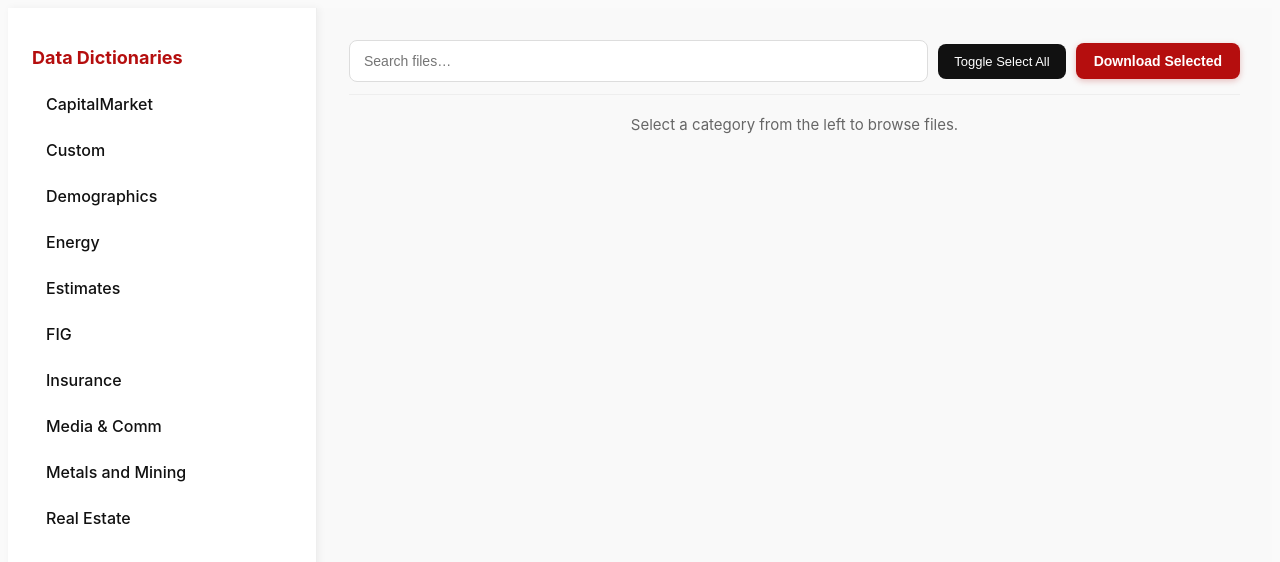
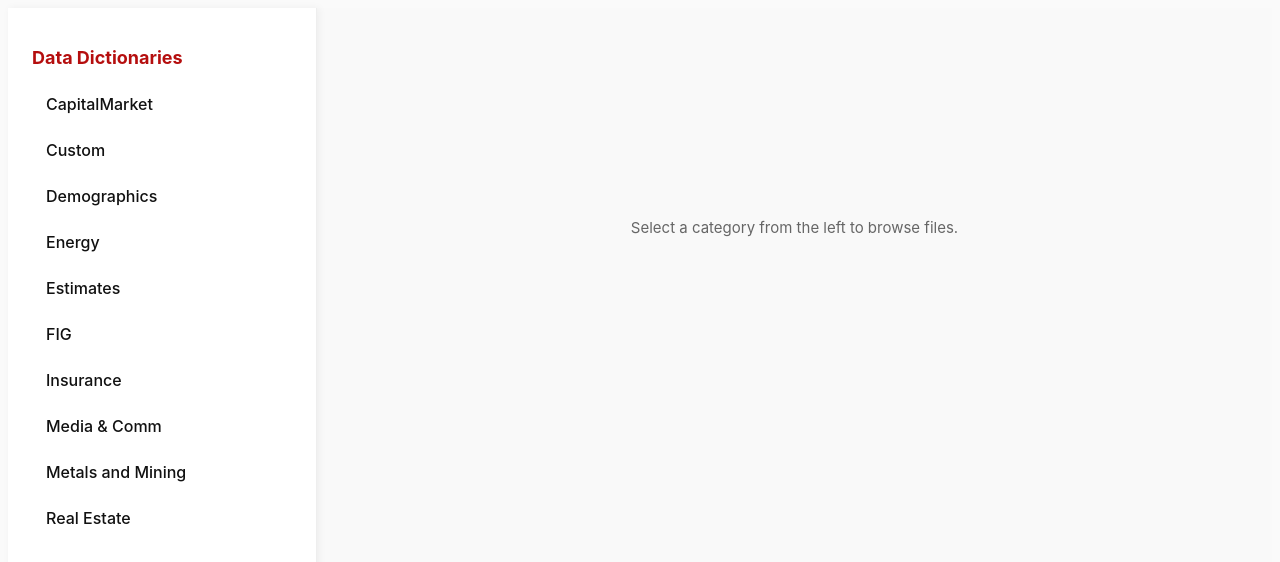
Before and after one commit to AbdurrudbA/snl-data-dictionaries, a Next.js app: page / in a window 1280 px wide. Shown: the top 562 px of the page. Built offline with nearby package versions, Linux system fonts and the light colour scheme.

Commit message:
Update page.tsx

```diff
--- a/app/page.tsx
+++ b/app/page.tsx
@@ -11,7 +11,6 @@ export default function Page() {
   const [activeCategory, setActiveCategory] = useState<string | null>(null);
   const [selected, setSelected] = useState<Record<string, boolean>>({});
   const [busy, setBusy] = useState(false);
-  const [query, setQuery] = useState('');
 
   useEffect(() => {
     fetch('/manifest.json', { cache: 'no-store' })
@@ -22,13 +21,8 @@ export default function Page() {
 
   const filteredFiles = useMemo(() => {
     if (!manifest || !activeCategory) return [];
-    let files = manifest.categories[activeCategory] || [];
-    if (query.trim()) {
-      const q = query.toLowerCase();
-      files = files.filter(f => f.name.toLowerCase().includes(q));
-    }
-    return files;
-  }, [manifest, activeCategory, query]);
+    return manifest.categories[activeCategory] || [];
+  }, [manifest, activeCategory]);
 
   const toggleSelect = (path: string) =>
     setSelected(s => ({ ...s, [path]: !s[path] }));
@@ -77,6 +71,7 @@ export default function Page() {
     );
 
   const categories = Object.keys(manifest.categories);
+  const selectedCount = Object.values(selected).filter(Boolean).length;
 
   return (
     <main
@@ -149,99 +144,43 @@ export default function Page() {
           flexDirection: 'column',
           padding: 32,
           overflowY: 'auto',
+          position: 'relative',
         }}
       >
-        {/* Header */}
-        <header
-          style={{
-            position: 'sticky',
-            top: 0,
-            zIndex: 10,
-            background: '#f9f9f9',
-            paddingBottom: 12,
-            borderBottom: '1px solid #eee',
-            display: 'flex',
-            flexWrap: 'wrap',
-            gap: 10,
-            alignItems: 'center',
-          }}
-        >
-          <input
-            placeholder="Search files…"
-            value={query}
-            onChange={e => setQuery(e.target.value)}
-            style={{
-              flex: 1,
-              minWidth: 200,
-              padding: '12px 14px',
-              border: '1px solid #ddd',
-              borderRadius: 8,
-              fontSize: 14,
-              background: '#fff',
-            }}
-          />
-          <button
-            onClick={selectAllVisible}
-            disabled={!activeCategory || filteredFiles.length === 0}
-            style={{
-              padding: '10px 16px',
-              background: '#111',
-              color: '#fff',
-              border: 'none',
-              borderRadius: 8,
-              fontSize: 13,
-              fontWeight: 500,
-              cursor: 'pointer',
-            }}
-          >
-            Toggle Select All
-          </button>
-          <button
-            onClick={downloadSelected}
-            disabled={busy || !Object.values(selected).some(v => v)}
-            style={{
-              padding: '10px 18px',
-              background: busy ? '#ccc' : '#b50e0e',
-              color: '#fff',
-              border: 'none',
-              borderRadius: 8,
-              fontSize: 14,
-              cursor: busy ? 'not-allowed' : 'pointer',
-              fontWeight: 600,
-              boxShadow: busy
-                ? 'none'
-                : '0 2px 6px rgba(181,14,14,0.25)',
-              transition: 'all 0.2s ease',
-            }}
-          >
-            {busy ? 'Preparing…' : 'Download Selected'}
-          </button>
-        </header>
-
-        <div style={{ marginTop: 20 }}>
         {!activeCategory && (
-            <div style={{ color: '#666', fontSize: 15, textAlign: 'center' }}>
+          <div style={{ color: '#666', fontSize: 15, textAlign: 'center', marginTop: '20%' }}>
             Select a category from the left to browse files.
           </div>
         )}
 
-          {activeCategory && filteredFiles.length === 0 && (
+        {activeCategory && (
+          <>
+            {/* Category Header */}
+            <div style={{ marginBottom: 24 }}>
+              <h1 style={{ fontSize: 24, color: '#b50e0e', margin: 0 }}>
+                {activeCategory}
+              </h1>
+              <p style={{ fontSize: 14, color: '#666', margin: '4px 0 12px' }}>
+                {filteredFiles.length} files available · Last updated:{' '}
+                {new Date(manifest.generatedAt).toLocaleDateString()}
+              </p>
+              <hr style={{ border: 'none', borderBottom: '1px solid #eee' }} />
+            </div>
+
+            {filteredFiles.length === 0 ? (
               <div style={{ color: '#666', fontSize: 15, textAlign: 'center' }}>
                 No files found in <strong>{activeCategory}</strong>.
               </div>
-          )}
-
-          {/* Card layout */}
-          {activeCategory && filteredFiles.length > 0 && (
+            ) : (
               <div
                 style={{
                   display: 'grid',
-                gridTemplateColumns: 'repeat(auto-fill, minmax(360px, 1fr))',
-                gap: 24,
-                padding: '10px 0',
+                  gridTemplateColumns: 'repeat(auto-fill, minmax(380px, 1fr))',
+                  gap: 28,
+                  paddingBottom: 100,
                 }}
               >
-              {filteredFiles.map(f => (
+                {filteredFiles.map((f, idx) => (
                   <div
                     key={f.path}
                     style={{
@@ -254,6 +193,7 @@ export default function Page() {
                       alignItems: 'center',
                       justifyContent: 'space-between',
                       textAlign: 'center',
+                      animation: `fadeIn 0.4s ease ${idx * 0.05}s both`,
                       transition: 'transform 0.2s ease, box-shadow 0.3s ease',
                     }}
                     onMouseEnter={e => {
@@ -267,14 +207,14 @@ export default function Page() {
                         '0 2px 10px rgba(0,0,0,0.08)';
                     }}
                   >
-                  <span style={{ fontSize: 38, color: '#0077c2' }}>📄</span>
+                    <span style={{ fontSize: 40, color: '#1d6f42' }}>📘</span>
                     <div
                       style={{
                         marginTop: 10,
                         fontWeight: 600,
                         fontSize: 16,
                         color: '#222',
-                      wordWrap: 'break-word',
+                        wordBreak: 'break-word',
                         maxWidth: '90%',
                       }}
                     >
@@ -339,8 +279,66 @@ export default function Page() {
                 ))}
               </div>
             )}
+          </>
+        )}
+
+        {/* Sticky footer bar for multi-download */}
+        {selectedCount > 0 && (
+          <div
+            style={{
+              position: 'fixed',
+              bottom: 20,
+              left: 280,
+              right: 20,
+              background: '#fff',
+              border: '1px solid #ddd',
+              borderRadius: 12,
+              boxShadow: '0 4px 12px rgba(0,0,0,0.08)',
+              padding: '14px 22px',
+              display: 'flex',
+              justifyContent: 'space-between',
+              alignItems: 'center',
+              transition: 'opacity 0.3s',
+            }}
+          >
+            <div style={{ color: '#333', fontSize: 15 }}>
+              {selectedCount} file{selectedCount > 1 ? 's' : ''} selected
             </div>
+            <button
+              onClick={downloadSelected}
+              disabled={busy}
+              style={{
+                background: busy ? '#ccc' : '#b50e0e',
+                color: '#fff',
+                padding: '10px 20px',
+                borderRadius: 8,
+                border: 'none',
+                cursor: busy ? 'not-allowed' : 'pointer',
+                fontWeight: 600,
+                fontSize: 14,
+              }}
+            >
+              {busy ? 'Preparing…' : 'Download Selected'}
+            </button>
+          </div>
+        )}
       </section>
     </main>
   );
 }
+
+/* Fade-in animation */
+const style = document.createElement('style');
+style.innerHTML = `
+@keyframes fadeIn {
+  from { opacity: 0; transform: translateY(15px); }
+  to { opacity: 1; transform: translateY(0); }
+}
+@media (prefers-color-scheme: dark) {
+  body { background: #111; color: #eee; }
+  aside { background: #1c1c1c; border-color: #333; }
+  section { background: #111; }
+  div, p, h1, h2 { color: #eee !important; }
+}
+`;
+document.head.appendChild(style);
```
Lines whose indentation alone changed are shown as unchanged.
